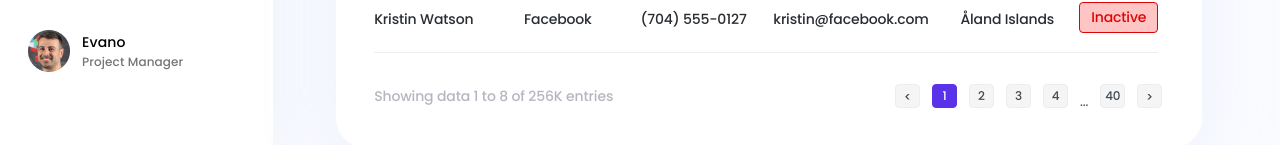
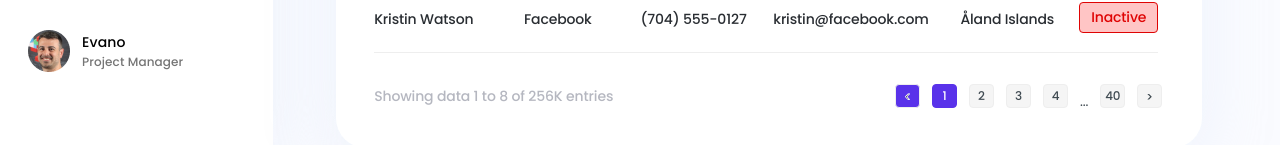
Before and after one commit to Scalete/react-dashboard, a React (Create React App) app: page / in a window 1280 px wide. In both pictures the pointer is over the link 907 px from the left and 898 px from the top of the page. Shown: the part 802-947 px from the top of the page. Built offline with nearby package versions, Linux system fonts and the light colour scheme.

Commit message:
added hover to pagination and sidebar items

```diff
--- a/src/components/Home/Home.module.scss
+++ b/src/components/Home/Home.module.scss
@@ -218,6 +218,16 @@
                 background-color: $pagination-btn;
                 border: 1px solid $border-table;
                 border-radius: 4px;
+                transition: background-color $fast, color $fast;
+
+                &:hover {
+                    color: $white;
+                    background-color: $hover-item-color;
+
+                    svg {
+                        stroke: $white;
+                    }
+                }
             }
         }
     }
--- a/src/components/Sidebar/Sidebar.module.scss
+++ b/src/components/Sidebar/Sidebar.module.scss
@@ -50,6 +50,12 @@
                 font-size: 14px;
                 letter-spacing: -0.01em;
                 color: $nav-link-color;
+                transition: background-color $fast, color $fast;
+
+                &:hover {
+                    color: $white;
+                    background-color: $hover-item-color;
+                }
             }
 
             span {
```
